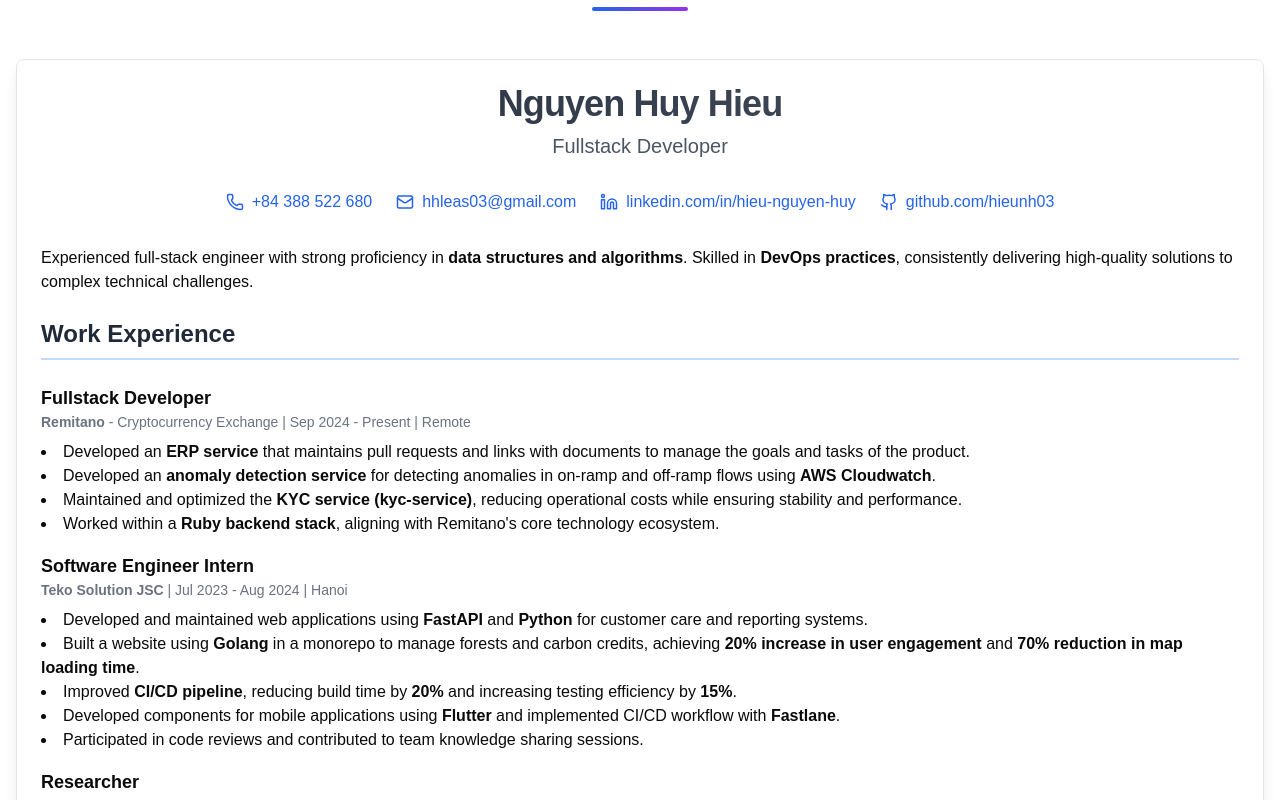
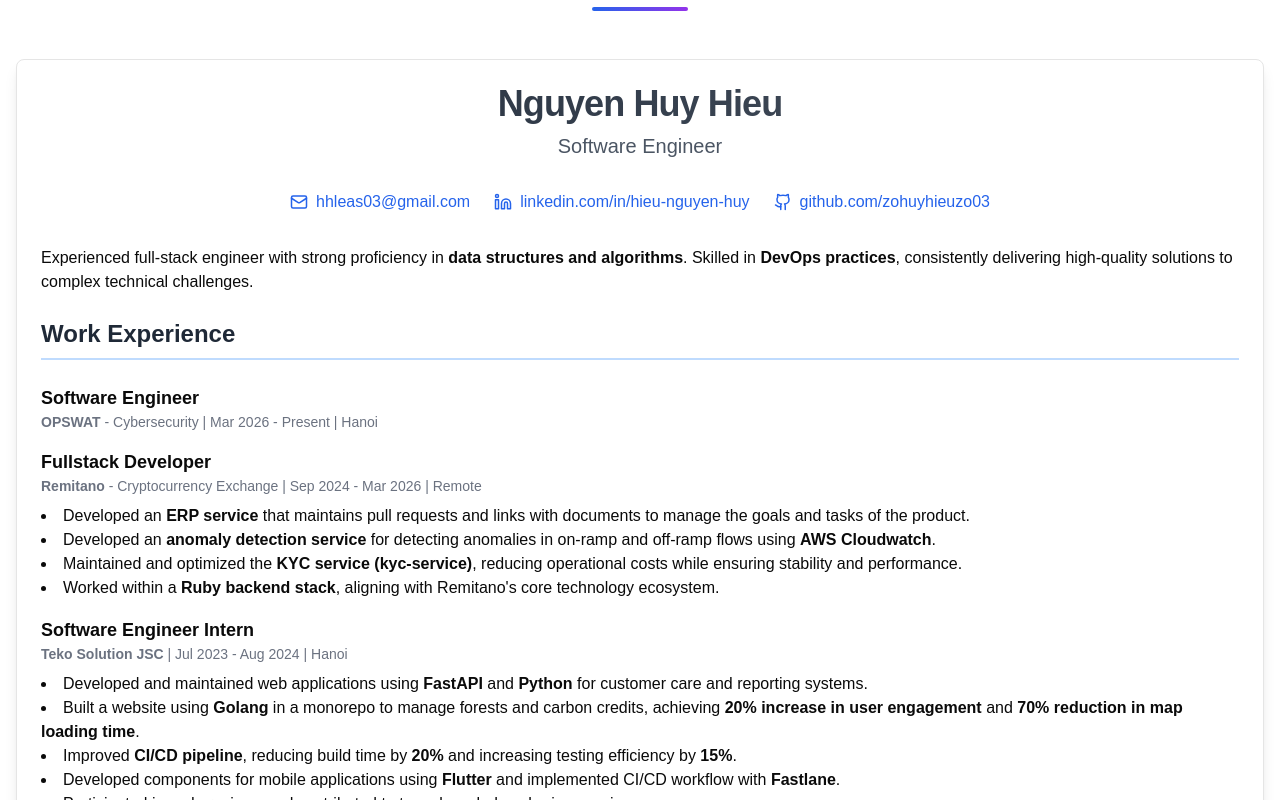
Before and after one commit to zohuyhieuzo03/portfolio, a Next.js app: page / in a window 1280 px wide. Shown: the part 960-1760 px from the top of the page. Built offline with nearby package versions, Linux system fonts and the light colour scheme.

Commit message:
feat: add OPSWAT role, remove phone number, update GitHub link and resume PDF

```diff
--- a/app/layout.tsx
+++ b/app/layout.tsx
@@ -14,8 +14,8 @@
 });
 
 export const metadata: Metadata = {
-  title: "Nguyen Huy Hieu - Fullstack Developer",
-  description: "Fullstack Developer at Remitano with expertise in Python, Golang, React, and Flutter. Award-winning competitive programmer with strong background in data structures and algorithms.",
+  title: "Nguyễn Huy Hiệu (Nguyen Huy Hieu) - Software Engineer at OPSWAT",
+  description: "Software Engineer at OPSWAT and founder of techjobs.vn, with expertise in Python, Golang, React, and Flutter. Award-winning competitive programmer with strong background in data structures and algorithms.",
 };
 
 export default function RootLayout({
--- a/components/about.tsx
+++ b/components/about.tsx
@@ -27,7 +27,7 @@
           <CardContent className="p-8">
             <div className="space-y-4">
               <p className="text-lg leading-relaxed text-gray-700">
-                I&apos;m a passionate full-stack engineer currently working at Remitano, a cryptocurrency exchange platform.
+                I&apos;m a passionate software engineer currently working at OPSWAT, a global cybersecurity company, and the founder of techjobs.vn.
                 With strong proficiency in data structures and algorithms, I specialize in developing scalable web applications
                 and implementing DevOps practices. I have extensive experience with technologies including Python, Golang,
                 JavaScript/TypeScript, React, and Flutter.
--- a/components/resume.tsx
+++ b/components/resume.tsx
@@ -1,6 +1,6 @@
 import { Button } from "@/components/ui/button"
 import { Card, CardContent, CardDescription, CardFooter, CardHeader, CardTitle } from "@/components/ui/card"
-import { Phone, Mail, Linkedin, Github } from "lucide-react"
+import { Mail, Linkedin, Github } from "lucide-react"
 
 export default function Resume() {
   return (
@@ -18,20 +18,17 @@
               <CardTitle className="text-4xl font-bold bg-gradient-to-r from-gray-800 to-gray-600 bg-clip-text text-transparent mb-2">
                 Nguyen Huy Hieu
               </CardTitle>
-              <p className="text-xl text-gray-600 font-medium">Fullstack Developer</p>
+              <p className="text-xl text-gray-600 font-medium">Software Engineer</p>
             </div>
             <CardDescription className="flex items-center gap-6 flex-wrap justify-center text-base">
-              <a href="tel:+84388522680" className="text-blue-600 hover:text-blue-800 hover:underline inline-flex items-center gap-2 transition-colors">
-                <Phone size={18} /> +84 388 522 680
-              </a>
               <a href="mailto:hhleas03@gmail.com" className="text-blue-600 hover:text-blue-800 hover:underline inline-flex items-center gap-2 transition-colors">
                 <Mail size={18} /> hhleas03@gmail.com
               </a>
               <a href="https://www.linkedin.com/in/hieu-nguyen-huy/" target="_blank" rel="noopener noreferrer" className="text-blue-600 hover:text-blue-800 hover:underline inline-flex items-center gap-2 transition-colors">
                 <Linkedin size={18} /> linkedin.com/in/hieu-nguyen-huy
               </a>
-              <a href="https://github.com/hieunh03" target="_blank" rel="noopener noreferrer" className="text-blue-600 hover:text-blue-800 hover:underline inline-flex items-center gap-2 transition-colors">
-                <Github size={18} /> github.com/hieunh03
+              <a href="https://github.com/zohuyhieuzo03" target="_blank" rel="noopener noreferrer" className="text-blue-600 hover:text-blue-800 hover:underline inline-flex items-center gap-2 transition-colors">
+                <Github size={18} /> github.com/zohuyhieuzo03
               </a>
             </CardDescription>
           </CardHeader>
@@ -45,8 +42,12 @@
               <h3 className="text-2xl font-bold mb-6 text-gray-800 border-b-2 border-blue-200 pb-2">Work Experience</h3>
               <div className="space-y-4">
                 <div>
+                  <h4 className="text-lg font-semibold"><strong>Software Engineer</strong></h4>
+                  <p className="text-sm text-gray-500"><strong>OPSWAT</strong> - Cybersecurity | Mar 2026 - Present | Hanoi</p>
+                </div>
+                <div>
                   <h4 className="text-lg font-semibold"><strong>Fullstack Developer</strong></h4>
-                  <p className="text-sm text-gray-500"><strong>Remitano</strong> - Cryptocurrency Exchange | Sep 2024 - Present | Remote</p>
+                  <p className="text-sm text-gray-500"><strong>Remitano</strong> - Cryptocurrency Exchange | Sep 2024 - Mar 2026 | Remote</p>
                   <ul className="list-disc list-inside mt-2">
                     <li>Developed an <strong>ERP service</strong> that maintains pull requests and links with documents to manage the goals and tasks of the product.</li>
                     <li>Developed an <strong>anomaly detection service</strong> for detecting anomalies in on-ramp and off-ramp flows using <strong>AWS Cloudwatch</strong>.</li>
```
Also changed, not shown: 2 other files (tests, documents, lock files or other folders).
